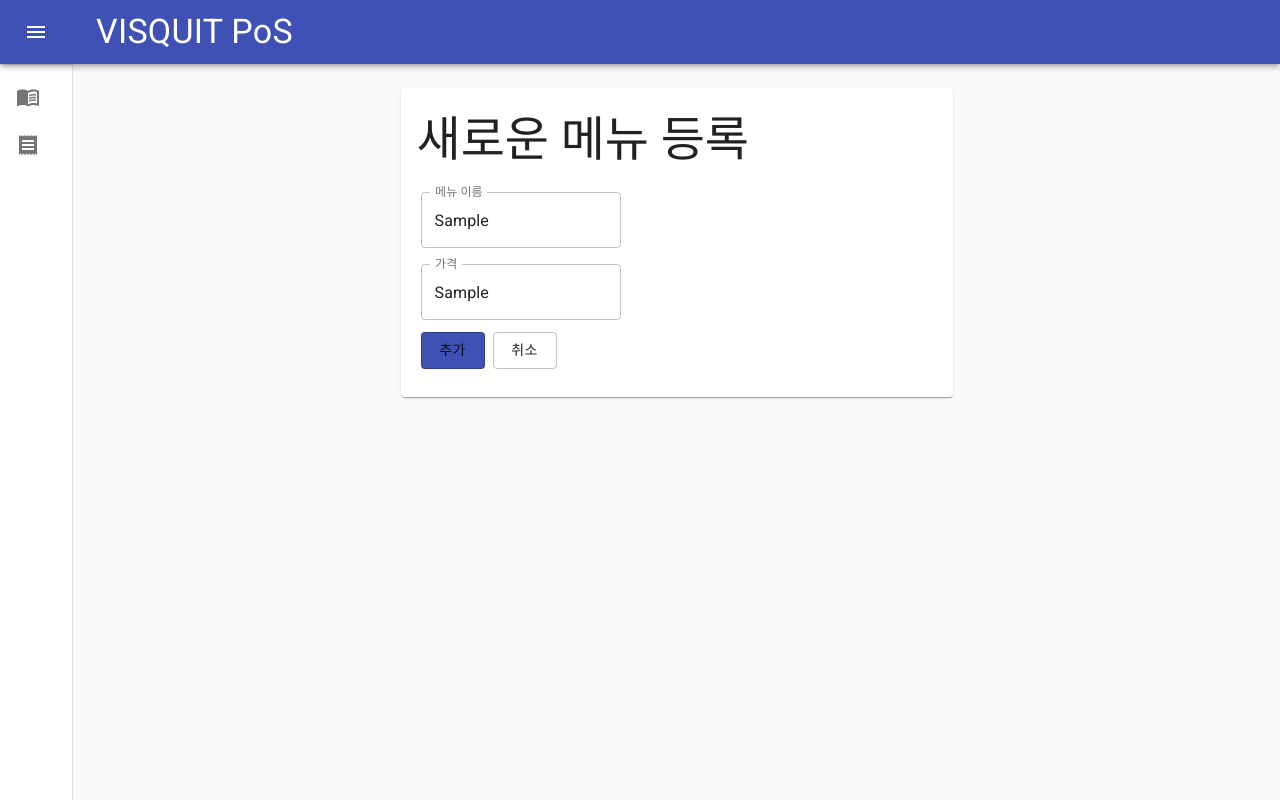
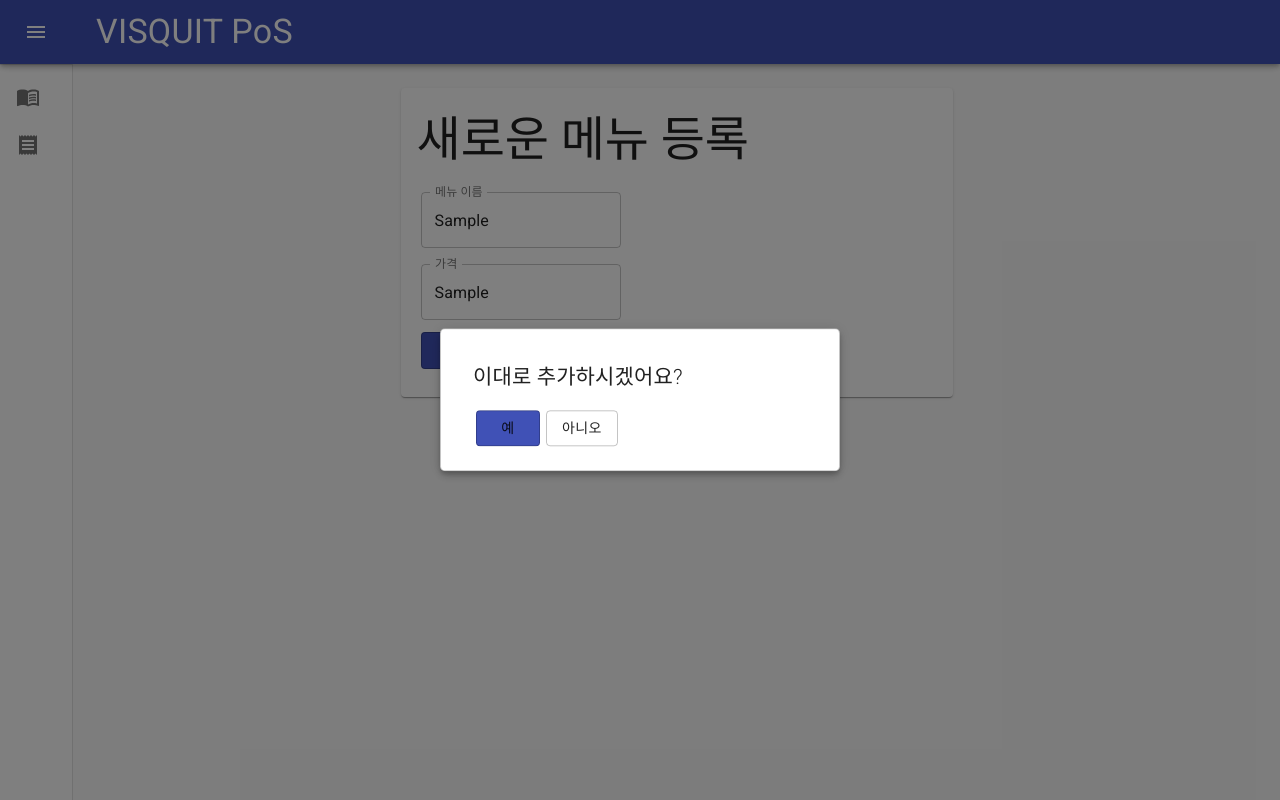
Before and after one commit to FallenMapoBridge/visquit-frontend, a React app: page /menu/edit/new in a window 1280 px wide. Both pictures are taken after typing "Sample", "Sample" into the empty fields and a click on the button "추가". Built offline with nearby package versions, Linux system fonts and the light colour scheme.

Commit message:
[v1.0.11] - added <Modal /> to each CRUD button - put little spacing between Modal buttons

```diff
--- a/src/components/common/button/AddButtonSet/AddButtonSet.js
+++ b/src/components/common/button/AddButtonSet/AddButtonSet.js
@@ -1,7 +1,8 @@
-import React from 'react'
+import React, { useState } from 'react'
 import { makeStyles } from '@material-ui/core/styles'
 
 import Button from '@material-ui/core/Button'
+import Modal from '@material-ui/core/Modal'
 
 const useStyles = makeStyles(theme => ({
   root: {
@@ -18,20 +19,83 @@ const useStyles = makeStyles(theme => ({
   },
   cancel: {
 
-  }
+  },
+  modalPaper: {
+    position: 'absolute',
+    width: 400,
+    backgroundColor: '#ffffff',
+    border: '1px solid rgba(0, 0, 0, 0.23)',
+    borderRadius: '5px',
+    boxShadow: theme.shadows[5],
+    padding: theme.spacing(2,4,3),
+    outline: 0,
+
+    '& h2': {
+      fontWeight: 300,
+    },
+
+    '& button': {
+      marginRight: '3px',
+      marginLeft: '3px',
+    }
+  },
 }))
+
+const getModalStyle = () => {
+  const top = 50
+  const left = 50
+
+  return {
+    top: `${top}%`,
+    left: `${left}%`,
+    transform: `translate(-${top}%, -${left}%)`,
+  };
+}
 
 const AddButtonSet = (props) => {
   const classes = useStyles()
+  const [modalStyle] = useState(getModalStyle)
+  const [modalOpen, setModalOpen] = useState(false)
+
+  const handleModalOpen = () => {
+    setModalOpen(true)
+  }
+  const handleModalClose = () => {
+    setModalOpen(false)
+  }
+
   return (
     <div className={classes.root}>
       <Button
         variant="outlined"
         className={classes.create}
-        onClick={props.onClickCreate}
+        // onClick={props.onClickCreate}
+        onClick={handleModalOpen}
       >
         추가
       </Button>
+      <Modal
+        aria-labelledby="simple-modal-title"
+        open={modalOpen}
+      >
+        <div style={modalStyle} className={classes.modalPaper}>
+          <h2>이대로 추가하시겠어요?</h2>
+          <Button
+            variant="outlined"
+            className={classes.create}
+            onClick={() => alert('confirm!')}
+          >
+            예
+          </Button>
+          <Button
+            variant="outlined"
+            className={classes.cancel}
+            onClick={handleModalClose}
+          >
+            아니오
+          </Button>
+        </div>
+      </Modal>
       <Button
         variant="outlined"
         className={classes.cancel}
--- a/src/components/common/content/MenuEditContent/MenuEditContent.js
+++ b/src/components/common/content/MenuEditContent/MenuEditContent.js
@@ -36,7 +36,7 @@ const useStyles = makeStyles(theme => ({
 
 const MenuEditContent = (props) => {
   const classes = useStyles()
-  const { match, location } = props
+  const { match, location, history } = props
   return (
     <Paper className={classes.root}>
       <Typography
@@ -80,7 +80,7 @@ const MenuEditContent = (props) => {
         ? (
             <AddButtonSet
               onClickCreate={() => alert('create button!')}
-              onClickCancel={() => alert('cancel button!')}
+              onClickCancel={() => history.push('/menu')}
             />
           )
           // 기존 메뉴 수정시
@@ -89,7 +89,7 @@ const MenuEditContent = (props) => {
             <EditButtonSet
               onClickUpdate={() => alert('update button!')}
               onClickDelete={() => alert('delete button!')}
-              onClickCancel={() => alert('cancel button!')}
+              onClickCancel={() => history.push('/menu')}
             />
           )
           : (<></>)
```
